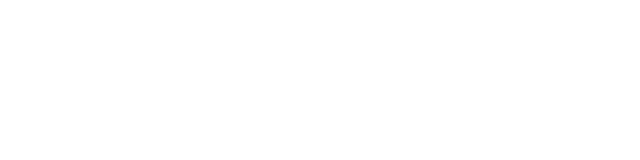
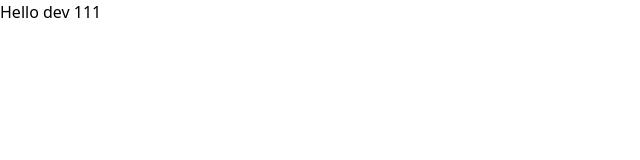
Before and after one commit to benlahsar/bio-et-bien-etre, a React (Vite) app: page / in a window 1280 px wide. Shown: the top 160 px of the page, without its empty margins (0-640 px from the left). Built offline with nearby package versions, Linux system fonts and the light colour scheme.

Commit message:
Update App.jsx

```diff
--- a/src/App.jsx
+++ b/src/App.jsx
@@ -1,5 +1,5 @@
 function App() {
-  return <></>;
+  return <h1>Hello dev 111</h1>;
 }
 
 export default App;
```
